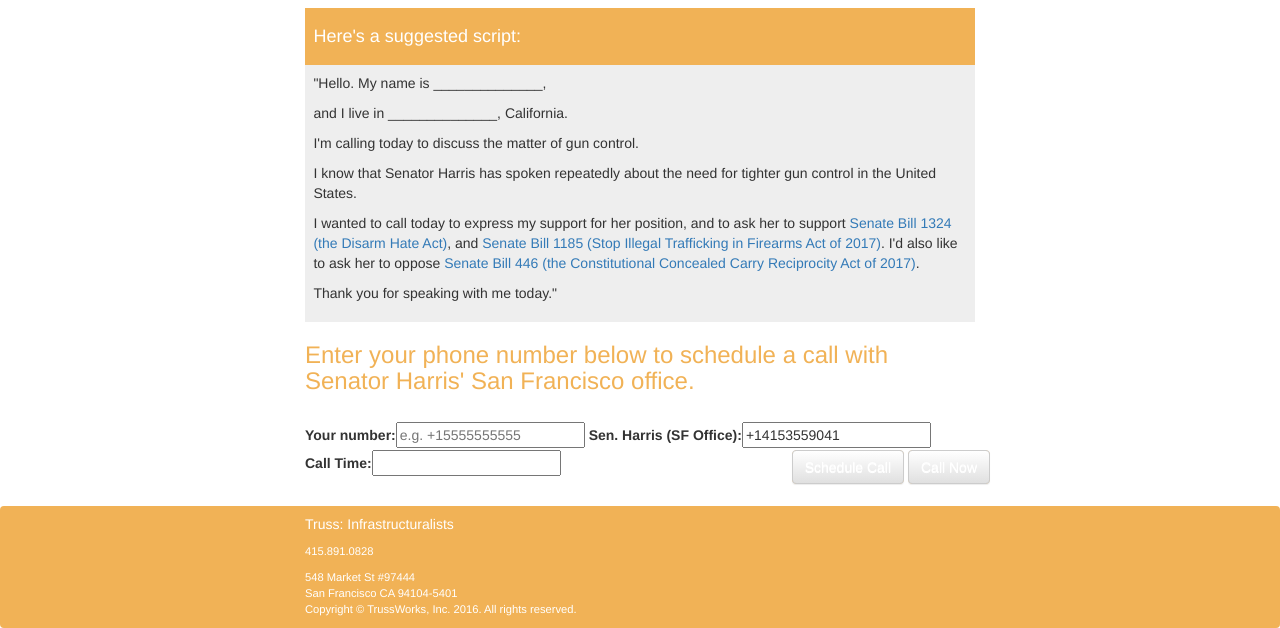
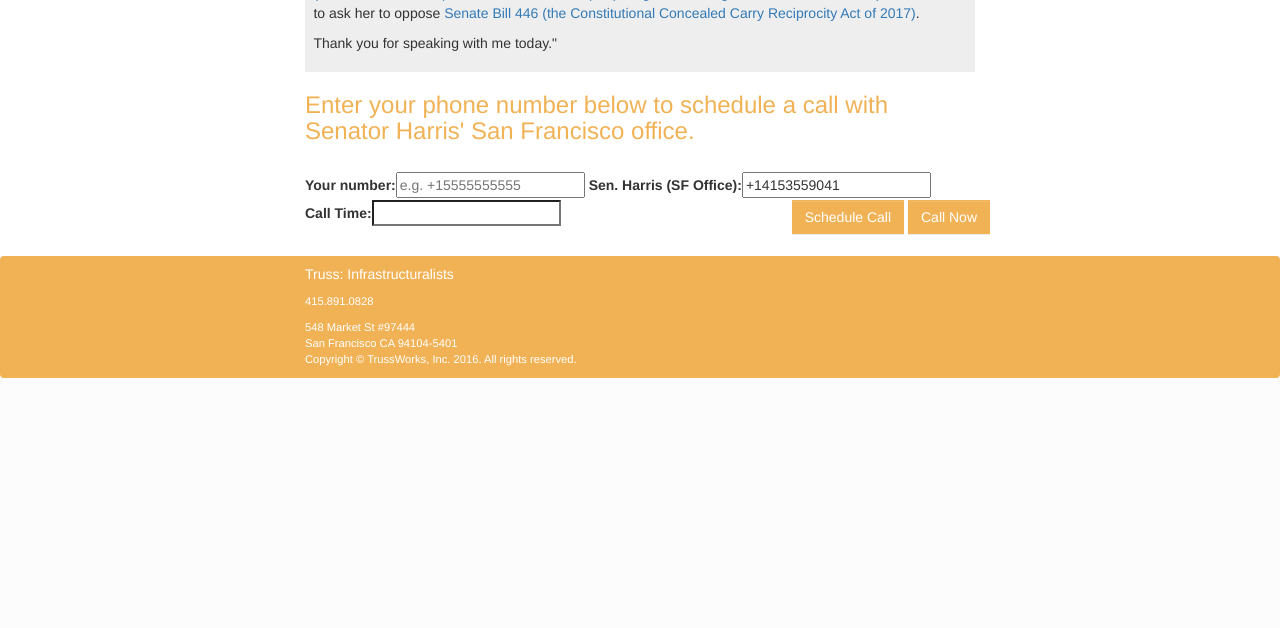
Before and after one commit to kilbergr/BoomerRang, a Django app: page / in a window 1280 px wide. Shown: the part 579-1207 px from the top of the page. After the commit the page ends 957 px from the top, so only its background shows below. Run offline with Django 3.2, Linux system fonts and the light colour scheme; some libraries are stand-ins or nearby versions.

Commit message:
Tweaks to form styles

```diff
--- a/boomerrang/static/boomerrang/css/styles.css
+++ b/boomerrang/static/boomerrang/css/styles.css
@@ -53,7 +53,20 @@
 
 input[type="submit"] {
   background-color: #F1B256;
+  background-image: none;
+  border-color: #F1B256;
+  border-radius: 0px;
   color: white;
+  text-shadow: none;
+}
+
+input[type="tel"], #id_time_scheduled, span.input-group-addon {
+  border-radius: 0px
+}
+
+select#id_timezone.form-control {
+  border-bottom-left-radius: 0px;
+  border-radius: 0px;
 }
 
 /* Utility */
```
Also changed, not shown: boomerrang/static/boomerrang/images/logo.png (added).
